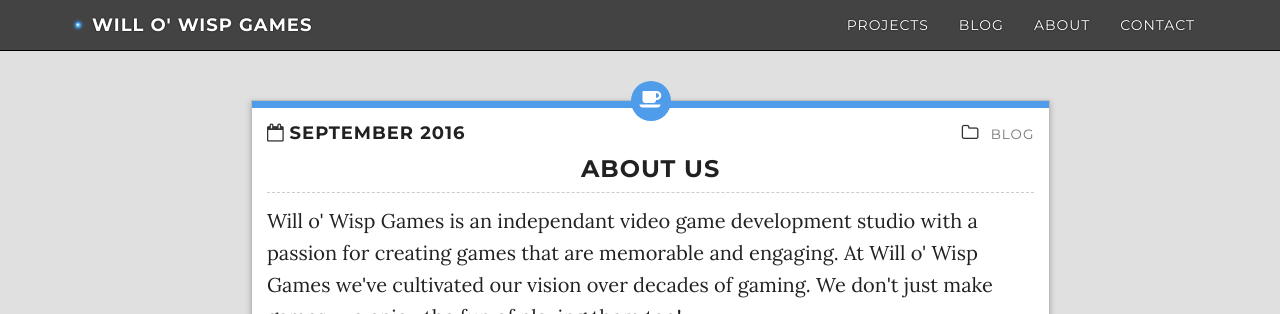
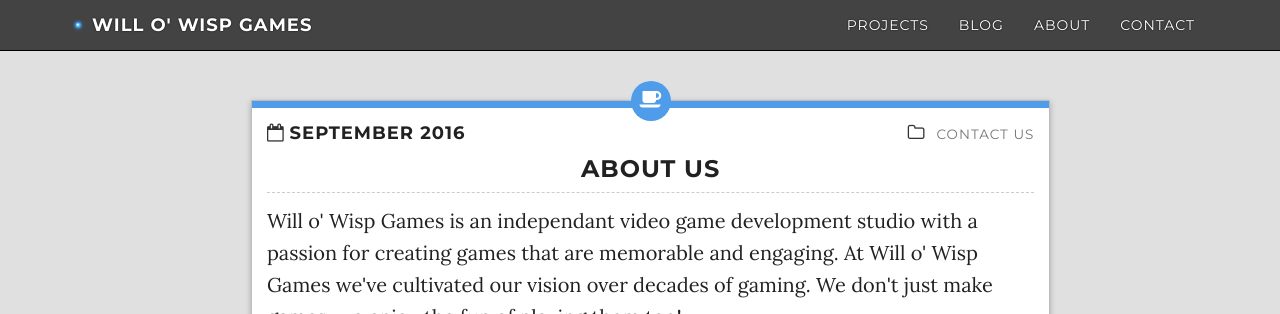
Before and after one commit to WilloWispGames/WilloWispGames.github.io, a Jekyll site: the page built from about/index.html, in a window 1280 px wide. Shown: the top 314 px of the page. Built offline with Jekyll 4.4.1, drawn with Linux system fonts in a browser that asks for light colours; nearby versions of some CDN libraries.

Commit message:
Update aboutPane.html

```diff
--- a/_includes/aboutPane.html
+++ b/_includes/aboutPane.html
@@ -10,8 +10,8 @@
 				<h4 class="date"><i class="fa fa-calendar-o"></i><strong>September 2016</strong></h4>
 				<h4 class="cat"><i class="fa fa-folder-o"></i>
 					<small>
-    				<a class="category" href="{{site.baseurl}}/blog/">
-      				Blog
+    				<a class="category" href="{{site.baseurl}}/contact/">
+      				Contact Us
     				</a>
   				</small>
 				</h4>
```
